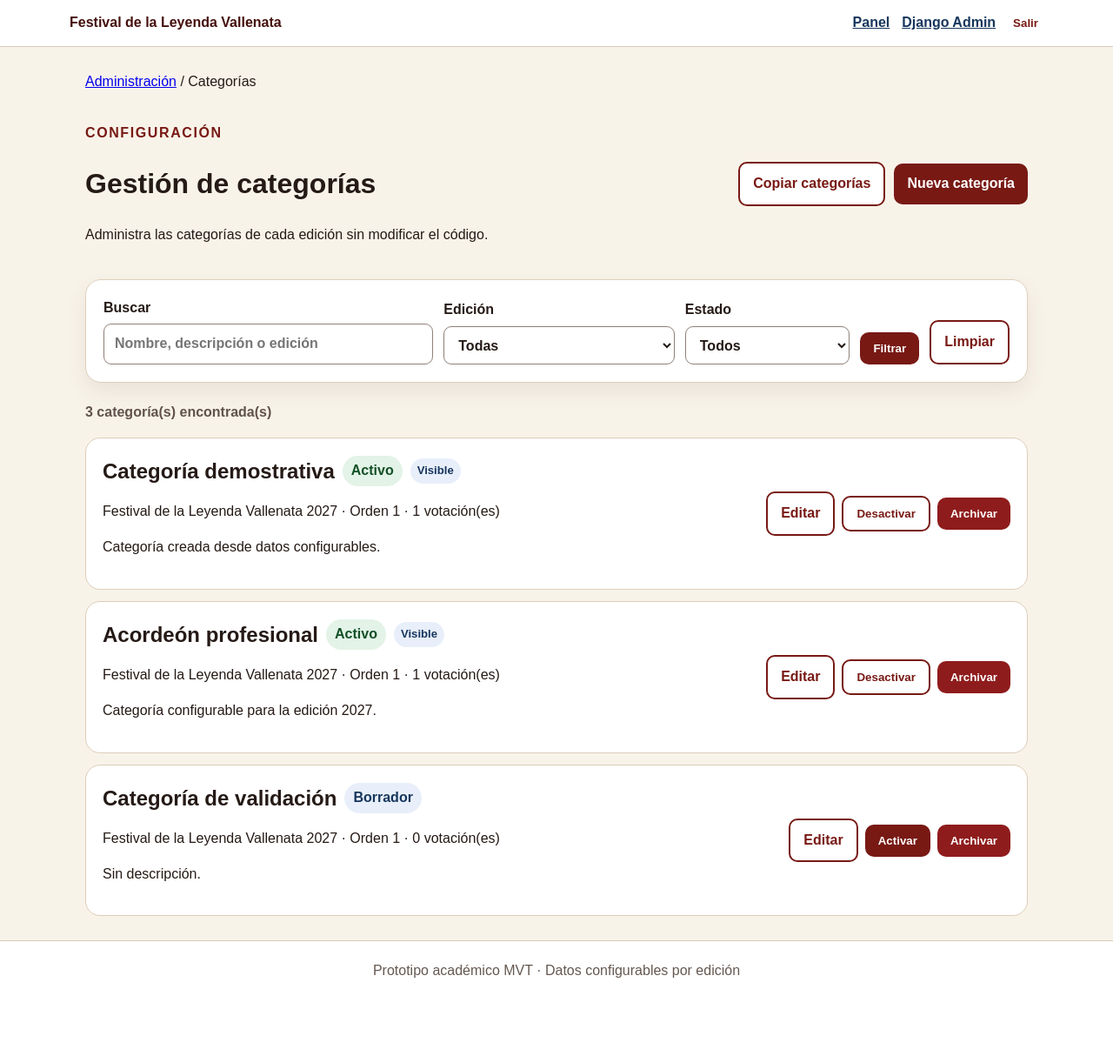
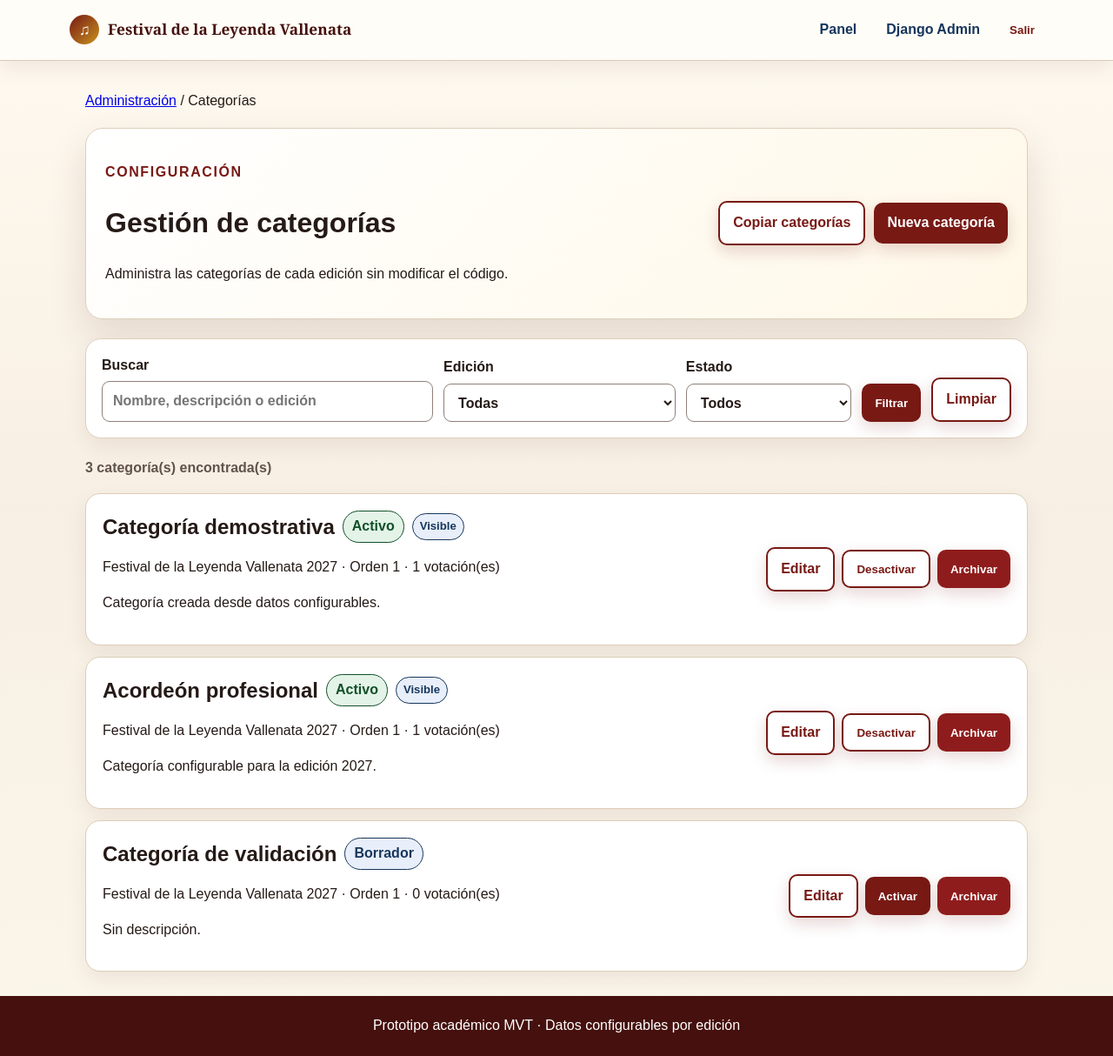
Before and after one commit to jannear2003/festival-votaciones-mvt, a Django app: page /administracion/categorias/ in a window 1280 px wide. Shown: the whole page at 87% size. Before the commit the page ends 1124 px from the top, so only its background shows below. Run offline with Django 5.2, Linux system fonts and the light colour scheme; the visitor is signed in with stand-in values (Sample User, id 1); data comes from the database, SQL or seed files in the repository.

Commit message:
Aplicar primera fase de mejora visual MVT

```diff
--- a/static/css/app.css
+++ b/static/css/app.css
@@ -28,3 +28,34 @@ footer{text-align:center;padding:22px;background:#fff;border-top:1px solid #dbcb
 @media(max-width:800px){.grid,.stats,.form-grid,.votes-filter,.results-filter,.audit-event{grid-template-columns:1fr}.top,.panel-head{align-items:flex-start;gap:12px}.top{flex-direction:column}.hero{padding:28px}.span-all{grid-column:auto}.result-label{flex-direction:column}}
 @media(max-width:600px){.filters{grid-template-columns:1fr}.review{grid-template-columns:1fr}.review dd{margin-bottom:8px}}
 @media(prefers-reduced-motion:reduce){.bar-track span{transition:none}}
+
+/* ===== Mejora visual integral MVT v1 ===== */
+:root{
+  --vino-700:#781914;--vino-900:#45100d;--dorado-500:#c7921e;
+  --dorado-200:#f4d999;--crema-50:#fffdf7;--crema-100:#fbf6ea;
+  --azul-800:#17365d;--verde-700:#145027;--sombra:0 18px 44px rgba(69,16,13,.12)
+}
+html{scroll-behavior:smooth}
+body{background:linear-gradient(180deg,#fffaf0 0,#f7efe4 48%,#fbf6ea 100%)}
+.top{position:sticky;top:0;z-index:30;background:rgba(255,253,247,.96);backdrop-filter:blur(12px);box-shadow:0 8px 26px rgba(69,16,13,.08)}
+.brand{display:flex;align-items:center;gap:10px;font-family:Georgia,serif;font-size:1.08rem}
+.brand::before{content:"♫";display:grid;place-items:center;width:34px;height:34px;border-radius:50%;background:linear-gradient(135deg,var(--vino),var(--dorado));color:#fff;font-family:Arial,sans-serif}
+.top nav a,.top button{padding:8px 10px;border-radius:9px;text-decoration:none}.top nav a:hover,.top nav a:focus-visible,.top button:hover,.top button:focus-visible{background:#f5e6c8;color:var(--vino)}
+.container{padding-top:34px}
+.hero{position:relative;min-height:520px;display:flex;flex-direction:column;justify-content:flex-end;overflow:hidden;padding:clamp(28px,5vw,58px);background-image:linear-gradient(90deg,rgba(48,8,10,.94) 0%,rgba(71,10,13,.78) 42%,rgba(24,18,14,.20) 72%),url('/static/images/festival-hero.webp');background-position:center;background-size:cover;box-shadow:var(--sombra);border:1px solid rgba(255,255,255,.35)}
+.hero::after{content:"";position:absolute;inset:auto 0 0;height:8px;background:linear-gradient(90deg,var(--vino),var(--dorado),var(--azul))}
+.hero>*{position:relative;z-index:1;max-width:710px}.hero h1{font-size:clamp(2.35rem,5.5vw,4.4rem);line-height:1.02;text-shadow:0 4px 18px rgba(0,0,0,.48)}.hero p{font-size:1.1rem;color:#fff;text-shadow:0 2px 9px rgba(0,0,0,.65)}
+.grid{align-items:stretch}.grid>.card{display:flex;flex-direction:column;min-height:100%;overflow:hidden;position:relative}.grid>.card::before{content:"";display:block;height:7px;margin:-20px -20px 16px;background:linear-gradient(90deg,var(--vino),var(--dorado))}.grid>.card .btn{margin-top:auto;align-self:flex-start}.card{box-shadow:var(--sombra);transition:transform .22s ease,box-shadow .22s ease}.card:hover{transform:translateY(-3px);box-shadow:0 22px 50px rgba(69,16,13,.16)}
+.badge,.mini-badge{border:1px solid currentColor}.state-abierta,.state-activo{background:#e3f3e7;color:#12502a}.state-programada{background:#fff0c8;color:#654600}.state-cerrada,.state-cancelada,.state-archivado,.state-inactivo{background:#eceff2;color:#37444f}
+.btn{min-height:44px;box-shadow:0 7px 18px rgba(120,25,20,.18);transition:transform .18s ease,filter .18s ease}.btn:hover{filter:brightness(1.08);transform:translateY(-1px)}.btn:focus-visible,input:focus-visible,select:focus-visible,textarea:focus-visible,button:focus-visible,a:focus-visible{outline:3px solid #2b6cb0;outline-offset:3px}
+.panel-head{gap:24px;padding:22px;border-radius:20px;background:linear-gradient(135deg,#fff,#fff8e8);border:1px solid #dfcfba;box-shadow:var(--sombra)}
+.stats article{box-shadow:0 12px 28px rgba(69,16,13,.08)}.stats article:nth-child(2){border-top-color:var(--vino)}.stats article:nth-child(3){border-top-color:var(--azul)}.stats article:nth-child(4){border-top-color:#287c4c}
+.filters{padding:18px;border-radius:18px;background:#fff;border:1px solid #dfcfba;box-shadow:0 10px 25px rgba(69,16,13,.07)}
+.admin-item{box-shadow:0 10px 25px rgba(69,16,13,.07)}
+.vote-option{box-shadow:0 8px 20px rgba(69,16,13,.06);transition:border-color .18s ease,transform .18s ease}.vote-option:hover{transform:translateY(-2px)}.vote-option:has(input:checked){box-shadow:0 0 0 4px rgba(120,25,20,.12)}
+.review,.success-panel,.results-public{box-shadow:var(--sombra)}
+.result-row{box-shadow:0 7px 20px rgba(69,16,13,.06)}.result-row.leader::before{content:"Resultado líder";display:inline-block;margin-bottom:9px;padding:4px 9px;border-radius:999px;background:#f5d681;color:#5a3a00;font-size:.78rem;font-weight:900;text-transform:uppercase;letter-spacing:.05em}
+.audit-event{box-shadow:0 7px 18px rgba(69,16,13,.06)}
+footer{background:var(--vino-900);color:#fff;border:0}
+@media(max-width:800px){.top{position:static}.hero{min-height:570px;background-position:62% center;background-image:linear-gradient(180deg,rgba(45,8,10,.18) 0%,rgba(69,10,13,.94) 68%),url('/static/images/festival-hero.webp')}.panel-head{flex-direction:column}.grid>.card{min-height:auto}}
+@media(prefers-reduced-motion:reduce){html{scroll-behavior:auto}.card,.btn,.vote-option{transition:none}.card:hover,.btn:hover,.vote-option:hover{transform:none}}
```
Also changed, not shown: static/images/festival-hero.webp (added).
